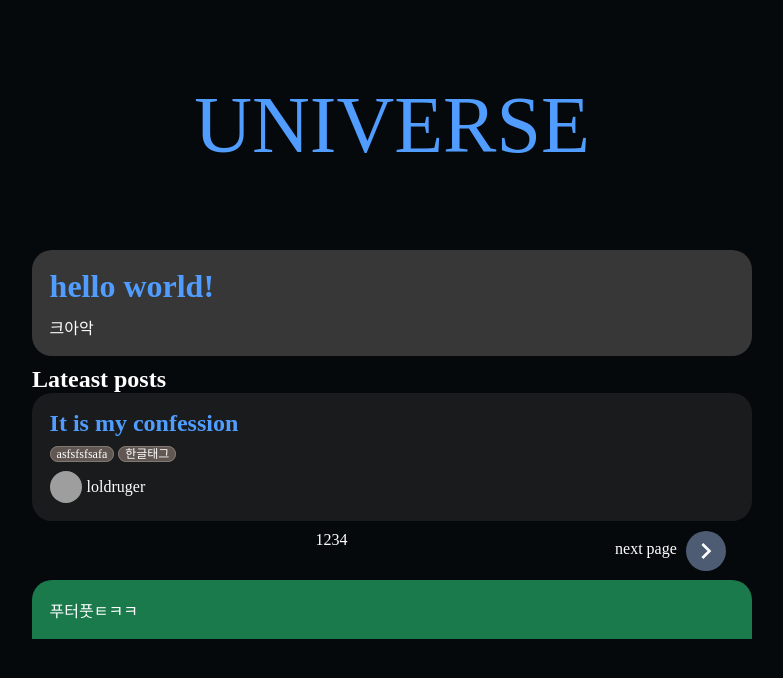
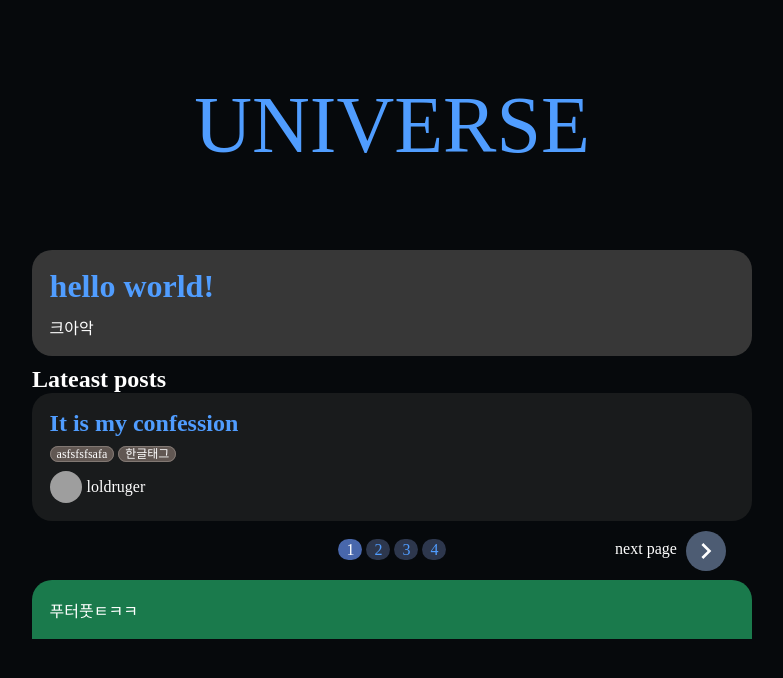
Before and after one commit to loldruger/loldruger.github.io, a Jekyll site: the page built from index.html, in a window 1280 px wide. Shown: the top 678 px of the page, without its empty margins (248-1031 px from the left). Built offline with Jekyll 4.4.1, drawn with Linux system fonts in a browser that asks for light colours; the list of posts is cut into pages by our own code; grey boxes are pictures that could not be loaded.

Commit message:
ㅁㄴㅇㄹ

```diff
--- a/_includes/paginator.html
+++ b/_includes/paginator.html
@@ -1,14 +1,18 @@
-<div class="pagination">
+<div id="pagination">
 
     {% if paginator.previous_page %}
     <a href="{{ paginator.previous_page_path }}" class="paginator-container">
+    {% else %}
+    <a style = "visibility: hidden;" href="{{ paginator.previous_page_path }}" class="paginator-container">
+    {% endif %}
         <img class = "paginator-button" src="/assets/images/icon-nevigate-prev.svg" alt="tags: " width="32px" height="32px">
         <span>prev page</span>
     </a>
-    {% endif %}
+
     <div class = 'spacer'></div>
     <!-- <span class="page_number ">Page: {{ paginator.page }} of {{ paginator.total_pages }}</span> -->
 
+    <span id = "paginator-number">
         {% assign a = paginator.page | minus:'3' %}
         {% assign b = paginator.page | plus:'3' %}
         {% assign c = paginator.total_pages | plus:'1' %}
@@ -22,15 +26,23 @@
                 {% break %}
             {% endif %}
 
-        <span>{{i}}</span>
+            {% if i == paginator.page %}
+                <span id = "paginator-current">{{i}}</span>
+            {% else %}
+                <span>{% if i == 1 %}<a href = "/">{{i}}</a>{% else %}<a href = "/{{i}}">{{i}}</a>{% endif %}</span>
+            {% endif %}
         {% endfor %}
+    </span>
 
     <div class = 'spacer'></div>
+
+
     {% if paginator.next_page %}
     <a href="{{ paginator.next_page_path }}" class="paginator-container">
+    {% else %}
+    <a style = "visibility: hidden;" href="{{ paginator.next_page_path }}" class="paginator-container">
+    {% endif %}
         <span>next page</span>
         <img class = "paginator-button" src="/assets/images/icon-nevigate-next.svg" alt="tags: " width="32px" height="32px">
     </a>
-    {% endif %}
-
 </div>
--- a/_sass/list-posts.scss
+++ b/_sass/list-posts.scss
@@ -43,9 +43,25 @@
     background-color: #ff2f2f;
 }
 
-.pagination {
+#pagination {
     display: flex;
     margin: 0 1em;
+    align-items: center;
+}
+
+#paginator-number {
+    position: relative;
+    bottom: 5px;
+}
+
+#paginator-number > span {
+    background-color: #2d374d;
+    padding: 2px 8px;
+    border-radius: 2em;
+}
+
+#paginator-current {
+    background-color: #4867ac !important;
 }
 
 .paginator-button {
```
Lines whose indentation alone changed are shown as unchanged.
